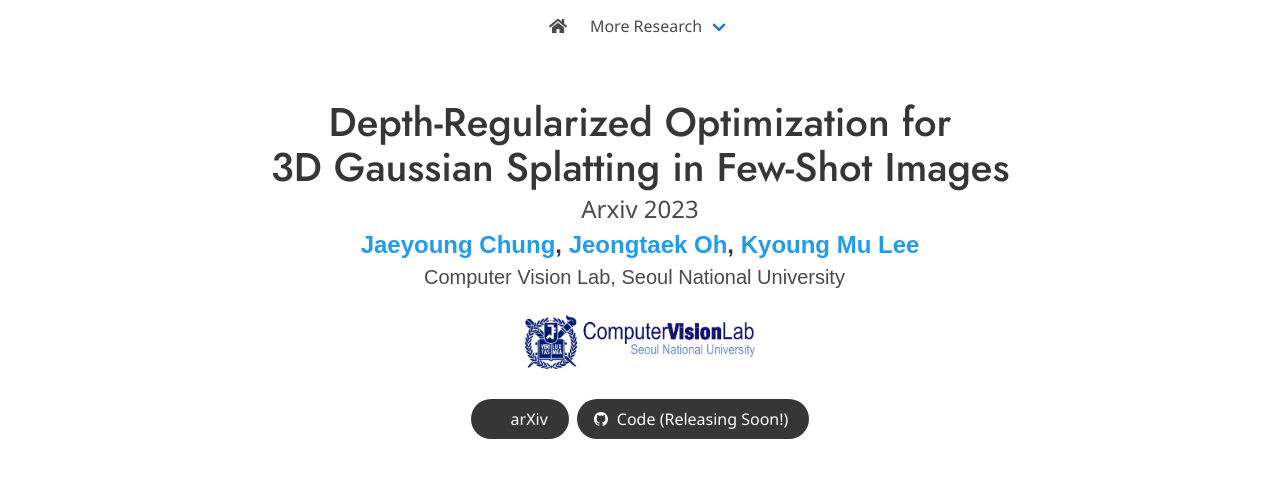
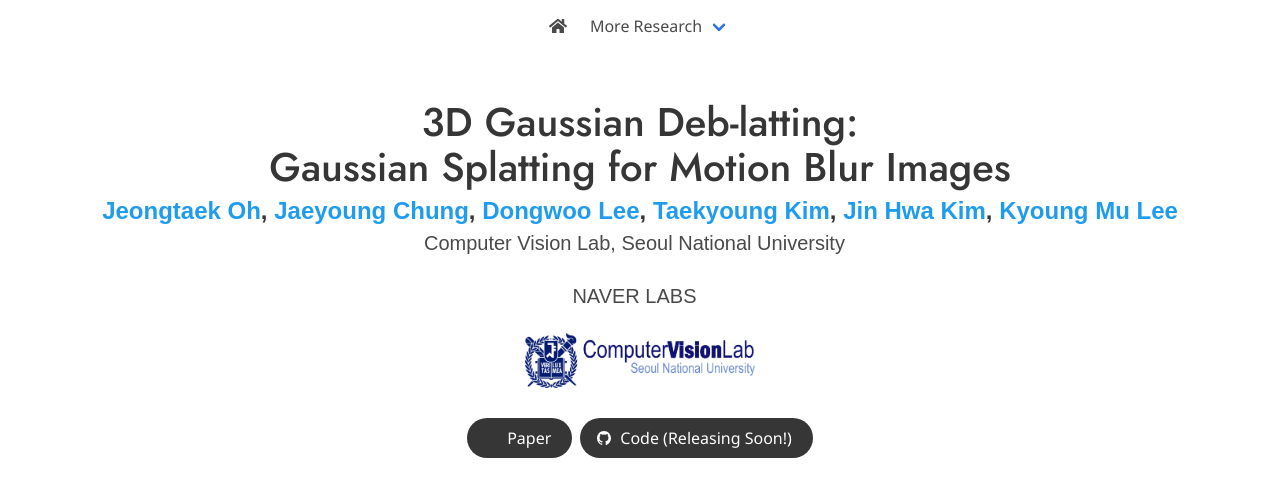
Before and after one commit to taekkii/taekkii.github.io, a Jekyll site: the page deblatting/index.html, which Jekyll copies as it is, in a window 1280 px wide and 900 px high, cut to the strip 0-535 px from the top of the window. Shown: the top 497 px of the strip. Built offline with Jekyll 4.4.1, drawn with Linux system fonts in a browser that asks for light colours; some web fonts are replaced; a style sheet for code colours, icons or effects is not loaded.

Commit message:
some changes

```diff
--- a/deblatting/index.html
+++ b/deblatting/index.html
@@ -92,22 +92,26 @@
 
     <!-- paper title -->
     <p class="title is-2 publication-title">
-    Depth-Regularized Optimization for </br>3D Gaussian Splatting in Few-Shot Images
+    3D Gaussian Deb-latting: </br> Gaussian Splatting for Motion Blur Images
     </p>
 
     <!-- publication -->
-    <p class="subtitle is-4"> Arxiv 2023 </p>
+    <p class="subtitle is-4"> </p>
 
     <!-- authors -->
     <p class="title is-4 publication-authors">
+      <a href="https://taekkii.github.io" target="_blank">Jeongtaek Oh</a><sup></sup>,
       <a href="https://robot0321.github.io" target="_blank">Jaeyoung Chung</a><sup></sup>,
-      <a href="https://taekkii.github.io" target="_blank">Jeongtaek Oh</a><sup></sup>,
+      <a>Dongwoo Lee</a><sup></sup>,
+      <a>Taekyoung Kim</a><sup></sup>,
+      <a>Jin Hwa Kim</a><sup></sup>,
       <a href="https://cv.snu.ac.kr/index.php/~kmlee/" target="_blank">Kyoung Mu Lee</a><sup></sup>
     </p>
 
     <!-- affiliations -->
     <p class="subtitle is-5 publication-authors">
     <sup></sup> Computer Vision Lab, Seoul National University &nbsp; </br> </br>
+    <sup></sup> NAVER LABS &nbsp; </br> </br>
     <a href="https://cv.snu.ac.kr"> <img style="width:20%" src="image/logo_cvlab.png"> </a>
     </p>
     <!-- <div class="is-size-5 publication-authors"> -->
@@ -128,16 +132,16 @@
         </a>
       </span> -->
       <span class="icon-text mx-1">
-        <a href="https://arxiv.org/abs/2311.13398"
+        <a href="https://taekkii.github.io/deblatting"
            class="external-link button is-normal is-rounded is-dark">
           <span class="icon">
               <i class="ai ai-arxiv"></i>
           </span>
-          <span>arXiv</span>
+          <span>Paper</span>
         </a>
       </span>
       <span class="icon-text mx-1">
-        <a href="https://github.com/anonymous-luciddreamer/LucidDreamer"
+        <a href="https://taekkii.github.io/deblatting"
            class="external-link button is-normal is-rounded is-dark">
           <span class="icon">
               <ion-icon name="logo-github"></ion-icon>
```
